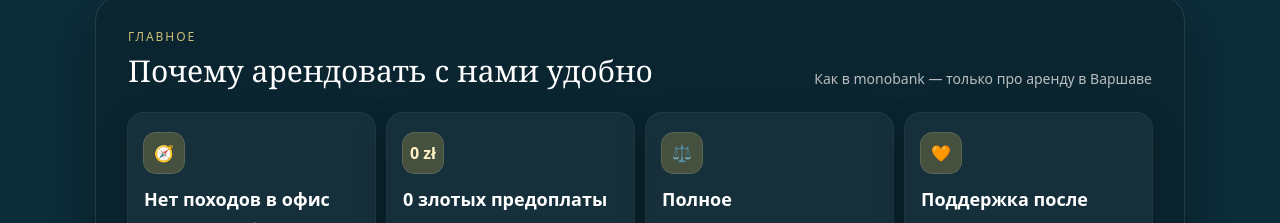
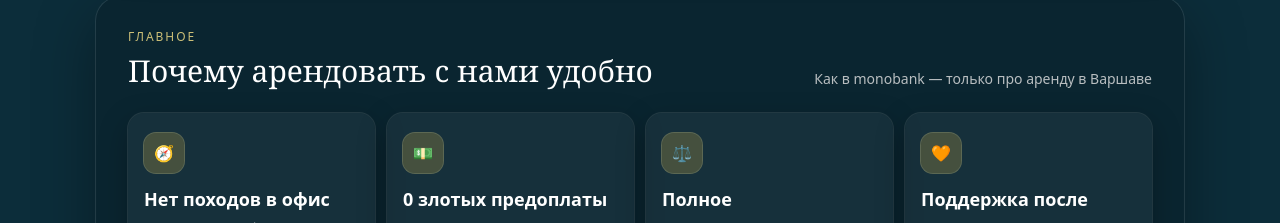
Before and after one commit to kovlaks/serpak-site, a Next.js app: page /rent in a window 1280 px wide. Shown: the part 847-1070 px from the top of the page. Built offline with nearby package versions, Linux system fonts and the light colour scheme.

Commit message:
Update page.tsx

```diff
--- a/app/rent/page.tsx
+++ b/app/rent/page.tsx
@@ -125,7 +125,7 @@ const advantages = [
   {
     title: "0 злотых предоплаты",
     description: "Оплата за услуги риелтора только после подписания договора аренды.",
-    icon: "0 zł",
+    icon: "💵",
   },
   {
     title: "Полное сопровождение",
```
